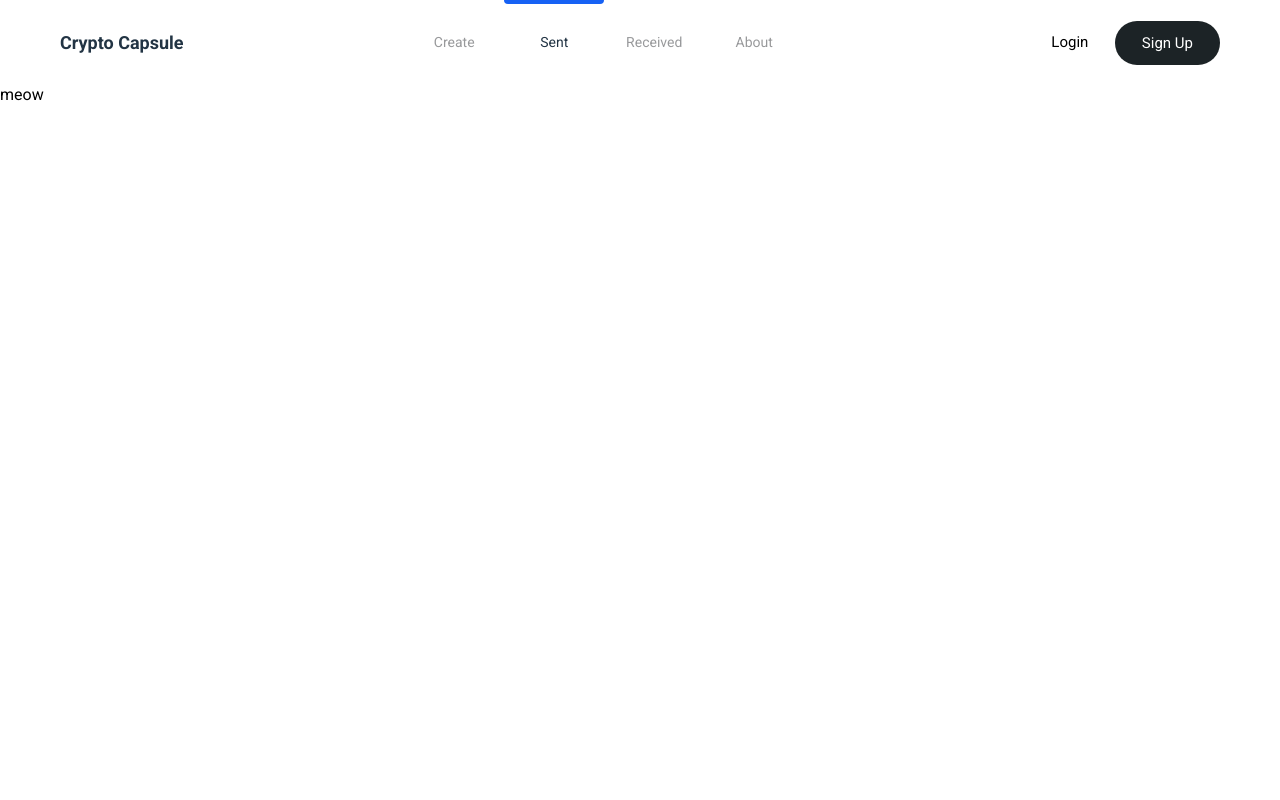
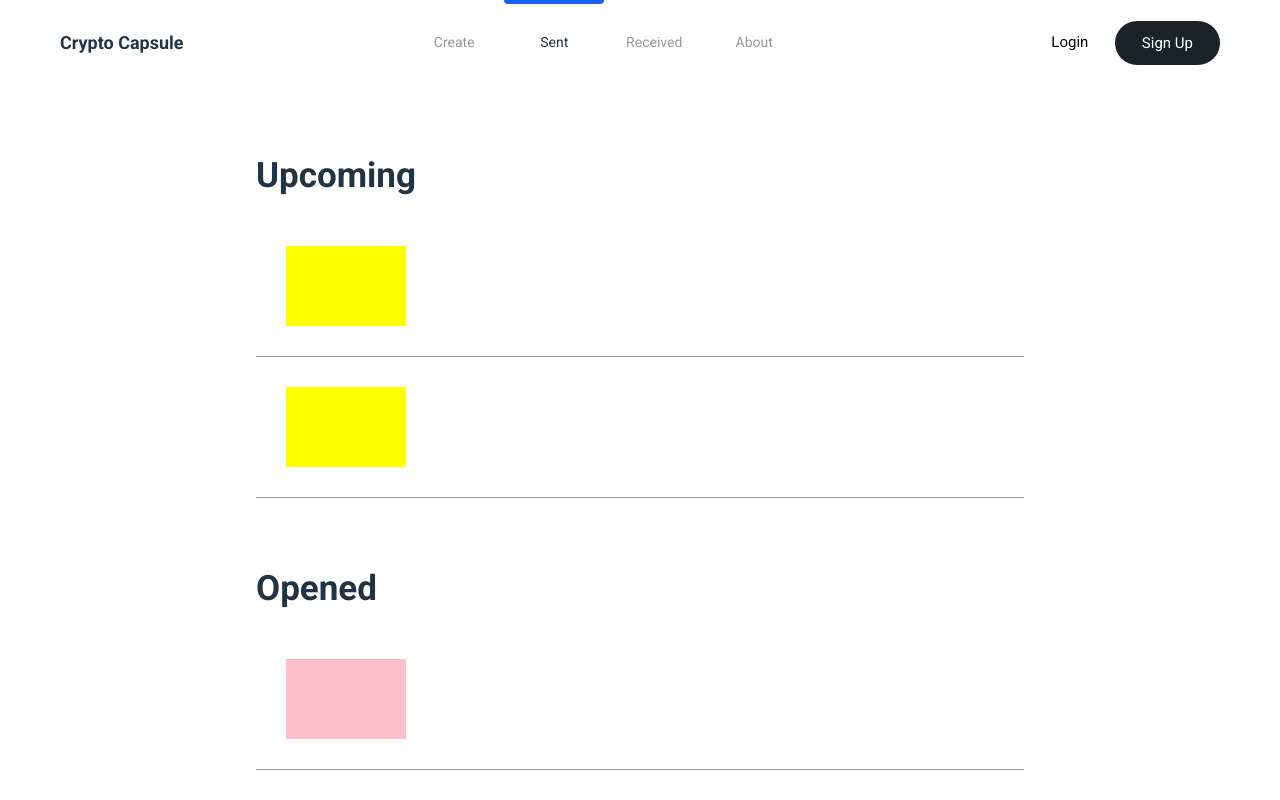
Before and after one commit to chase-manning/crypto-capsule, a React (Create React App) app in the folder website/: page /sent in a window 1280 px wide. Shown: the top 800 px of the page. Built offline with nearby package versions, Linux system fonts and the light colour scheme.

Commit message:
:rocket: add capsules to sent page

```diff
--- a/website/src/components/SentPage.tsx
+++ b/website/src/components/SentPage.tsx
@@ -1,19 +1,84 @@
 import React from "react";
 import styled from "styled-components";
+import Capsule, { CapsuleType } from "./Capsule";
 import Header from "./Header";
+
+const capsules: CapsuleType[] = [
+  {
+    open: new Date(2021, 10, 3),
+    address: "0x74459C865EA4457FE204232a63444C90a644D9BC",
+    eth: 0.1241422,
+    dollars: 679,
+  },
+  {
+    open: new Date(2020, 10, 3),
+    address: "0x8f488cfef2B401E18F5653DD23E34e8fDE16E8E4",
+    eth: 13.1924914,
+    dollars: 12345,
+  },
+  {
+    open: new Date(2034, 10, 3),
+    address: "0xF57B30519b3c9fE1EaeDFEC35137beFC34652667",
+    eth: 0.00121,
+    dollars: 29,
+  },
+  {
+    open: new Date(2014, 10, 3),
+    address: "0x2b6f79d4d6F218FF4D034C3acb65Af23815d38fd",
+    eth: 123.1921913,
+    dollars: 76458,
+  },
+  {
+    open: new Date(new Date().setDate(new Date().getDate() + 0.76)),
+    address: "0xF3f7f6466a6B2DfB43e2b3a17ecD9ae35D769840",
+    eth: 2.2414141,
+    dollars: 12040,
+  },
+];
 
 const StyledSentPage = styled.div`
   width: 100%;
   min-height: 100vh;
   display: flex;
   flex-direction: column;
+  align-items: center;
 `;
 
+const Title = styled.h2`
+  color: var(--main);
+  font-size: 35px;
+  font-weight: 700;
+  margin-top: 70px;
+  margin-bottom: 20px;
+`;
+
+const Container = styled.div`
+  width: 60%;
+  display: flex;
+  flex-direction: column;
+`;
+
+const GetCapsules = (capsuleList: CapsuleType[]) =>
+  capsuleList
+    .sort(
+      (a: CapsuleType, b: CapsuleType) => a.open.getTime() - b.open.getTime()
+    )
+    .map((capsule: CapsuleType) => <Capsule capsule={capsule} />);
+
 const SentPage = () => {
+  const now = new Date();
+  const upcoming = capsules.filter((cap: CapsuleType) => cap.open < now);
+  const opened = capsules.filter((cap: CapsuleType) => cap.open >= now);
+
   return (
     <StyledSentPage>
       <Header />
-      meow
+      <Container>
+        <Title>Upcoming</Title>
+        {GetCapsules(upcoming)}
+        <Title>Opened</Title>
+        {GetCapsules(opened)}
+      </Container>
     </StyledSentPage>
   );
 };
```
